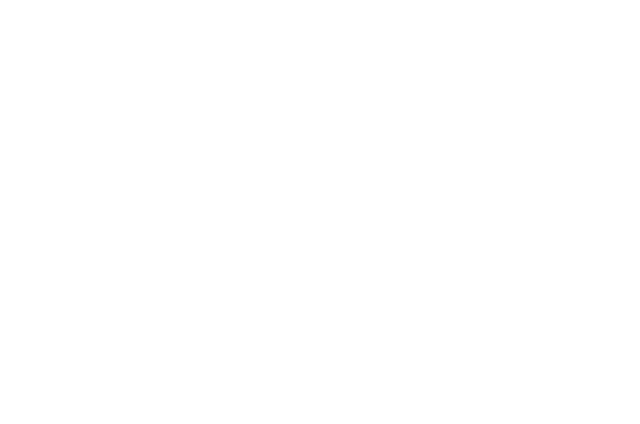
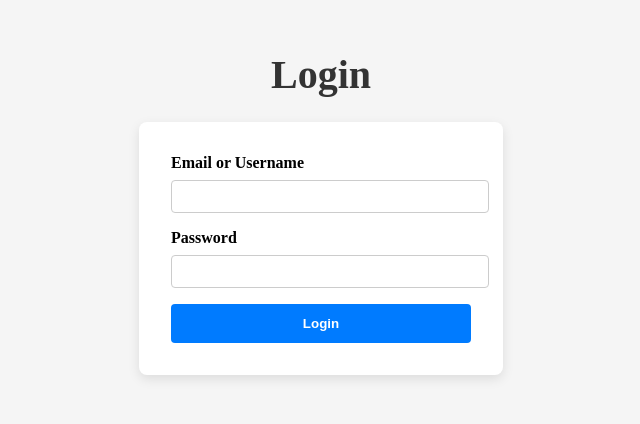
Before and after one commit to brndn-gnzls/eds-cms-react, a React (Create React App) app: page /login in a window 1280 px wide. Before the commit this address had no page. Shown: the part 240-664 px from the top of the page, without its empty margins (319-959 px from the left). Built offline with nearby package versions, Linux system fonts and the light colour scheme.

Commit message:
Authentication implemented.

```diff
--- a/src/index.js
+++ b/src/index.js
@@ -1,7 +1,8 @@
 import React from "react";
 import ReactDOM from "react-dom/client";
-import { ApolloClient, InMemoryCache, ApolloProvider } from "@apollo/client";
+import { ApolloClient, InMemoryCache, ApolloProvider, createHttpLink } from "@apollo/client";
 import App from './App'
+import {setContext} from "@apollo/client/link/context";
 
 // Define cache type policies to handle pagination correctly
 const cache = new InMemoryCache({
@@ -16,9 +17,28 @@ const cache = new InMemoryCache({
     },
 });
 
+// HTTP link to GraphQL endpoint.
+const httpLink = createHttpLink({
+    uri: process.env.REACT_APP_GRAPHQL_ENDPOINT,
+})
+
+// Authentication link including JWT in the headers.
+const authLink = setContext((_, { headers }) => {
+    // Get token from localStorage.
+    const token = localStorage.getItem('token');
+
+    // Return headers to the context and include the authorization header.
+    return {
+        headers: {
+            ...headers,
+            authorization: token ? `Bearer ${token}` : "",
+        },
+    };
+});
+
 // Apollo Client config.
 const client = new ApolloClient({
-    uri: process.env.REACT_APP_GRAPHQL_ENDPOINT, // This will need to be updated to prod URL.
+    link: authLink.concat(httpLink),
     cache,
 });
 
--- /dev/null
+++ b/src/pages/LoginPage/LoginPage.js
@@ -0,0 +1,84 @@
+import React, { useState } from "react";
+import { useNavigate } from "react-router-dom";
+import styles from './LoginPage.module.css';
+
+const LoginPage = () => {
+    const [identifier, setIdentifier] = useState('');
+    const [password, setPassword] = useState('');
+    const [error, setError] = useState(null);
+    const navigate = useNavigate()
+
+    const handleLogin = async (e) => {
+        e.preventDefault();
+        setError(null);
+
+        try {
+            const response = await fetch(`${process.env.REACT_APP_STRAPI_BASE}/api/auth/local`, {
+                method: 'POST',
+                headers: {
+                    'Content-Type': 'application/json',
+                },
+                body: JSON.stringify({
+                    identifier,
+                    password
+                }),
+            });
+
+            // Check if the response is not OK (Status 200)
+            if (!response.ok) {
+                const errorData = await response.json(); // Read response only once
+                console.log('Response status:', response.status);
+                console.log('Error message:', errorData.message);  // Log error message
+                setError(errorData.message || '[-] Failed to authenticate');
+                return;
+            }
+
+            const data = await response.json(); // Successful response body
+
+            if (data.jwt) {
+                // Store JWT in localStorage
+                localStorage.setItem('token', data.jwt);
+                navigate('/example');
+            } else {
+                setError('[-] Invalid Credentials');
+            }
+        } catch (err) {
+            console.error('[-] Login failed: ', err);
+            setError('[!] An unexpected error occurred');
+        }
+    };
+
+
+
+    return (
+        <div className={styles.container}>
+            <h1 className={styles.title}>Login</h1>
+            <form className={styles.form} onSubmit={handleLogin}>
+                <div className={styles.formGroup}>
+                    <label htmlFor="identifier">Email or Username</label>
+                    <input
+                        type="text"
+                        id="identifier"
+                        value={identifier}
+                        onChange={(e) => setIdentifier(e.target.value)}
+                        required
+                    />
+                </div>
+                <div className={styles.formGroup}>
+                    <label htmlFor="password">Password</label>
+                    <input
+                        type="password"
+                        id="password"
+                        value={password}
+                        onChange={(e) => setPassword(e.target.value)}
+                        required
+                    />
+                </div>
+                {error && <p className={styles.error}>{error}</p>}
+                <button type="submit" className={styles.submitButton}>Login</button>
+            </form>
+        </div>
+    );
+};
+
+export default LoginPage;
--- /dev/null
+++ b/src/pages/LoginPage/LoginPage.module.css
@@ -0,0 +1,63 @@
+.container {
+    display: flex;
+    flex-direction: column;
+    justify-content: center;
+    align-items: center;
+    min-height: 100vh;
+    padding: 2rem;
+    background-color: #f5f5f5;
+}
+
+.title {
+    font-size: 2.5rem;
+    color: #333;
+    margin-bottom: 1.5rem;
+}
+
+.form {
+    display: flex;
+    flex-direction: column;
+    width: 300px;
+    background-color: #fff;
+    padding: 2rem;
+    border-radius: 8px;
+    box-shadow: 0 4px 12px rgba(0, 0, 0, 0.1);
+}
+
+.formGroup {
+    margin-bottom: 1rem;
+}
+
+.formGroup label {
+    margin-bottom: 0.5rem;
+    display: block;
+    font-weight: bold;
+}
+
+.formGroup input {
+    width: 100%;
+    padding: 0.5rem;
+    border: 1px solid #ccc;
+    border-radius: 4px;
+}
+
+.error {
+    color: red;
+    margin-bottom: 1rem;
+    text-align: center;
+}
+
+.submitButton {
+    padding: 0.75rem 1.5rem;
+    background-color: #007bff;
+    color: white;
+    border: none;
+    border-radius: 4px;
+    font-weight: bold;
+    cursor: pointer;
+    transition: background-color 0.3s ease;
+}
+
+.submitButton:hover {
+    background-color: #0056b3;
+}
--- a/src/routes/AppRouter.js
+++ b/src/routes/AppRouter.js
@@ -4,6 +4,7 @@ import { BrowserRouter as Router, Route, Routes} from "react-router-dom";
 // Lazy load components.
 const ExamplePage = lazy(() => import('../pages/ExamplePage/ExamplePage'));
 const ArticlePage = lazy(() => import('../pages/ArticlePage/ArticlePage'));
+const LoginPage = lazy(() => import('../pages/LoginPage/LoginPage'));
 
 const AppRouter = () => {
     return (
@@ -12,6 +13,7 @@ const AppRouter = () => {
                 <Routes>
                     <Route path="/example" element={<ExamplePage />}/>
                     <Route path="/articles" element={<ArticlePage />}/>
+                    <Route path="/login" element={<LoginPage />}/>
                 </Routes>
             </Suspense>
         </Router>
```
